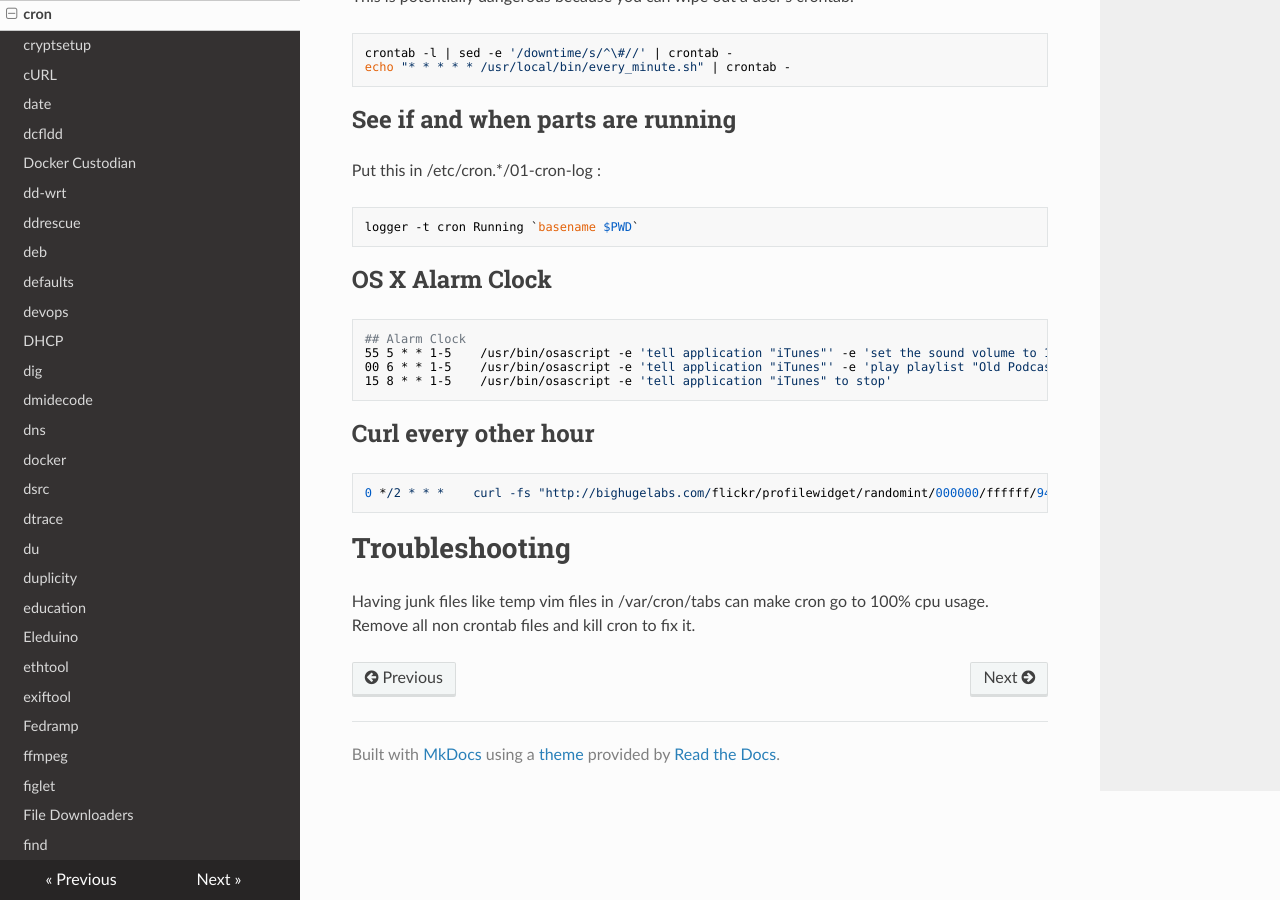
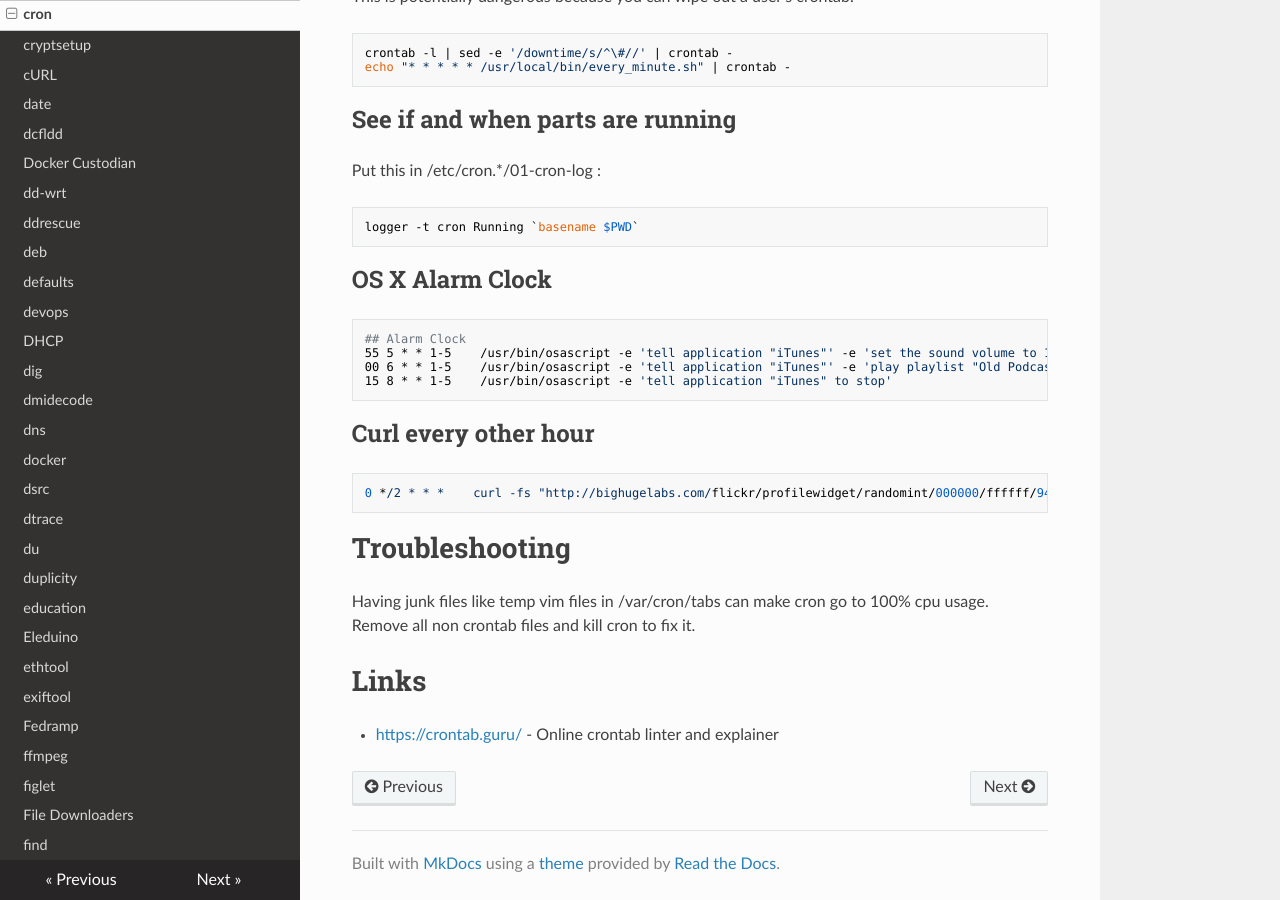
Before and after one commit to lando-cal/tech-notes, an MkDocs documentation site: the page built from docs/cron.md, in a window 1280 px wide and 900 px high, scrolled down 1343 px. Built offline with MkDocs 1.6.1, drawn with Linux system fonts in a browser that asks for light colours; nearby versions of some CDN libraries.

Commit message:
Add link

````diff
--- a/docs/cron.md
+++ b/docs/cron.md
@@ -70,4 +70,9 @@ logger -t cron Running `basename $PWD`
 ```
 
 # Troubleshooting
+
 Having junk files like temp vim files in /var/cron/tabs can make cron go to 100% cpu usage.  Remove all non crontab files and kill cron to fix it.
+
+# Links
+
+- <https://crontab.guru/> - Online crontab linter and explainer
````
